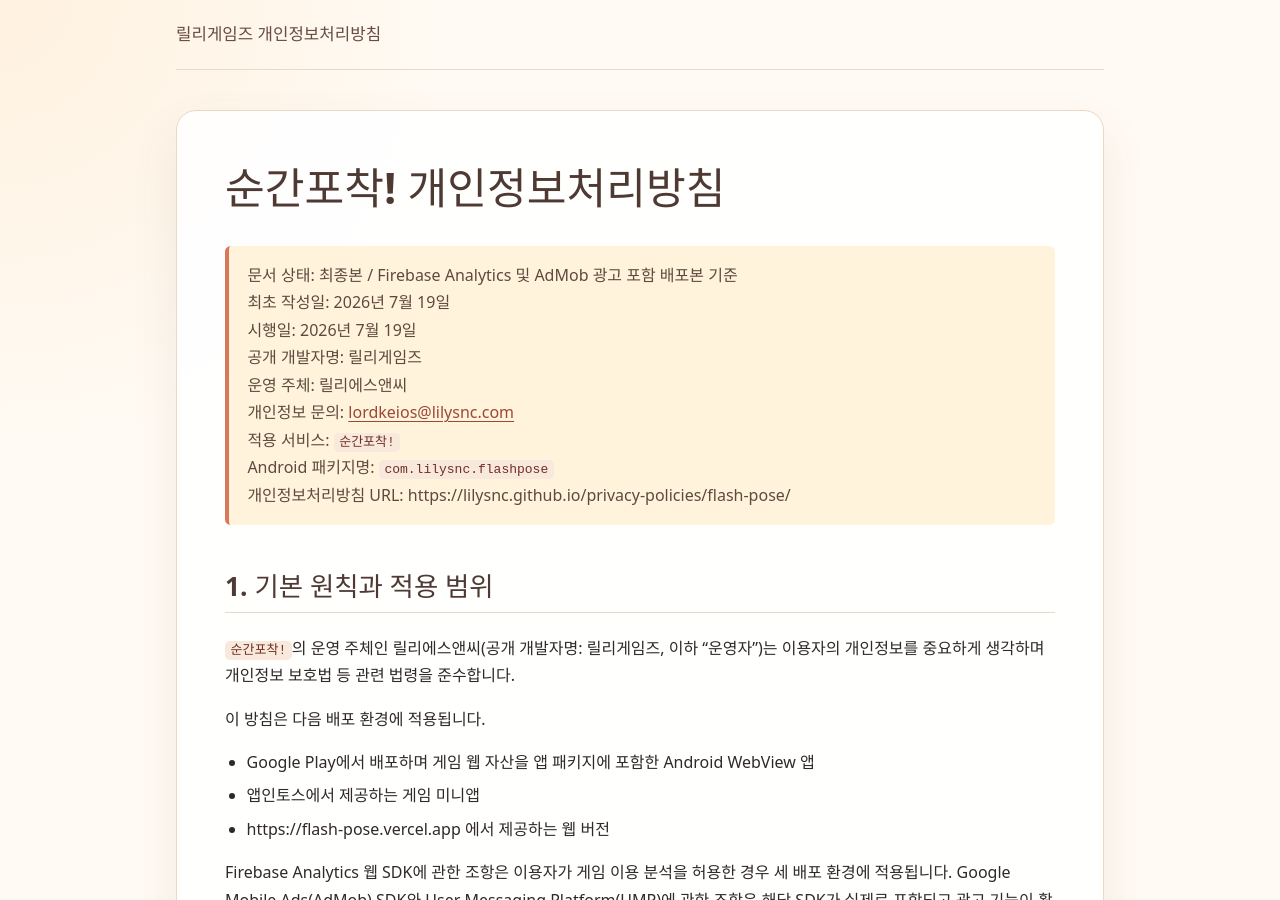
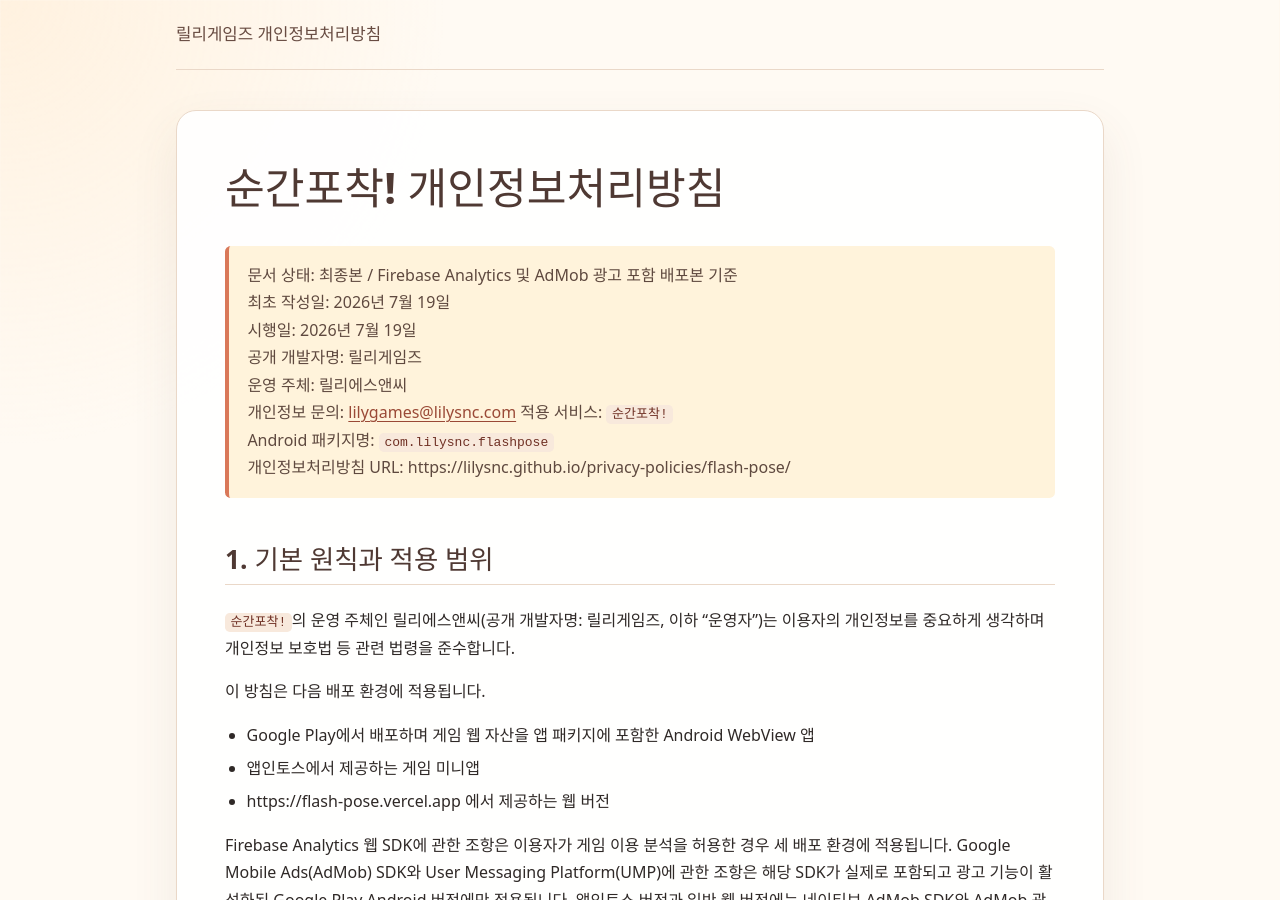
Before and after one commit to lilysnc/privacy-policies, a Jekyll site: the page built from flash-pose/index.md, in a window 1280 px wide and 900 px high. Built offline with Jekyll 4.4.1, drawn with Linux system fonts in a browser that asks for light colours; some of the changed text lies outside the part shown.

Commit message:
개인정보 문의 이메일 변경

```diff
--- a/flash-pose/index.md
+++ b/flash-pose/index.md
@@ -12,7 +12,7 @@ permalink: /flash-pose/
 > 시행일: 2026년 7월 19일
 > 공개 개발자명: 릴리게임즈
 > 운영 주체: 릴리에스앤씨
-> 개인정보 문의: [lordkeios@lilysnc.com](mailto:lordkeios@lilysnc.com)
+> 개인정보 문의: [lilygames@lilysnc.com](mailto:lilygames@lilysnc.com)
 > 적용 서비스: `순간포착!`
 > Android 패키지명: `com.lilysnc.flashpose`
 > 개인정보처리방침 URL: https://lilysnc.github.io/privacy-policies/flash-pose/
@@ -149,7 +149,7 @@ Google Play Android 앱은 APK/AAB에 포함된 게임 웹 자산을 `WebViewAss
 
 ## 8. 고객 문의 과정에서의 처리
 
-이용자가 지원 이메일 [lordkeios@lilysnc.com](mailto:lordkeios@lilysnc.com)으로 직접 문의하면 다음 정보가 처리될 수 있습니다.
+이용자가 지원 이메일 [lilygames@lilysnc.com](mailto:lilygames@lilysnc.com)으로 직접 문의하면 다음 정보가 처리될 수 있습니다.
 
 | 항목                                                | 처리 목적                   | 보유 기간              |
 | --------------------------------------------------- | --------------------------- | ---------------------- |
@@ -228,7 +228,7 @@ Google Play 대상층에 아동이 포함되는 광고 릴리스는 다음 보
 
 이용자는 관련 법령이 정한 범위에서 개인정보의 열람, 정정, 삭제, 처리정지 또는 동의 철회를 요청할 수 있습니다.
 
-- 운영자가 보유한 지원 문의 정보: [lordkeios@lilysnc.com](mailto:lordkeios@lilysnc.com)으로 요청
+- 운영자가 보유한 지원 문의 정보: [lilygames@lilysnc.com](mailto:lilygames@lilysnc.com)으로 요청
 - Firebase Analytics: 앱의 `분석 설정`에서 향후 수집을 철회하고 앱·사이트 데이터 삭제 또는 Google 개인정보 도구 이용
 - 기기 로컬 데이터: 제11조의 앱·사이트 데이터 삭제 방법 이용
 - Google 광고 데이터와 맞춤 광고: 앱의 `광고 개인정보 설정`, Android 광고 설정, [내 광고 센터](https://myadcenter.google.com/) 또는 Google 개인정보 도구 이용
@@ -265,7 +265,7 @@ Google Play 대상층에 아동이 포함되는 광고 릴리스는 다음 보
 
 - 공개 개발자명: 릴리게임즈
 - 운영 주체: 릴리에스앤씨
-- 개인정보 문의: [lordkeios@lilysnc.com](mailto:lordkeios@lilysnc.com)
+- 개인정보 문의: [lilygames@lilysnc.com](mailto:lilygames@lilysnc.com)
 
 이 방침은 2026년 7월 19일부터 시행합니다. Firebase Analytics 관련 조항은 분석 기능이 포함된 버전부터 적용되며 이용자가 분석을 허용한 경우에만 수집이 시작됩니다. AdMob·UMP 관련 조항은 해당 SDK와 광고 기능이 포함된 Google Play Android 버전이 배포된 시점부터 그 버전에 적용됩니다.
 
```
